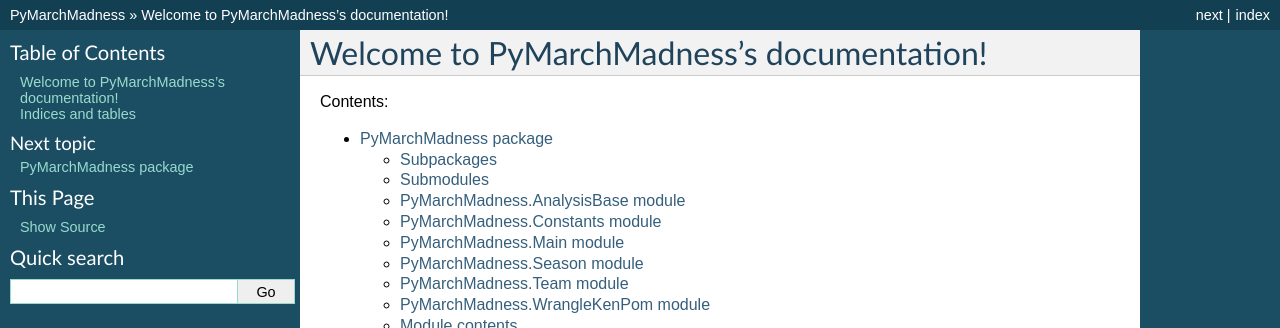
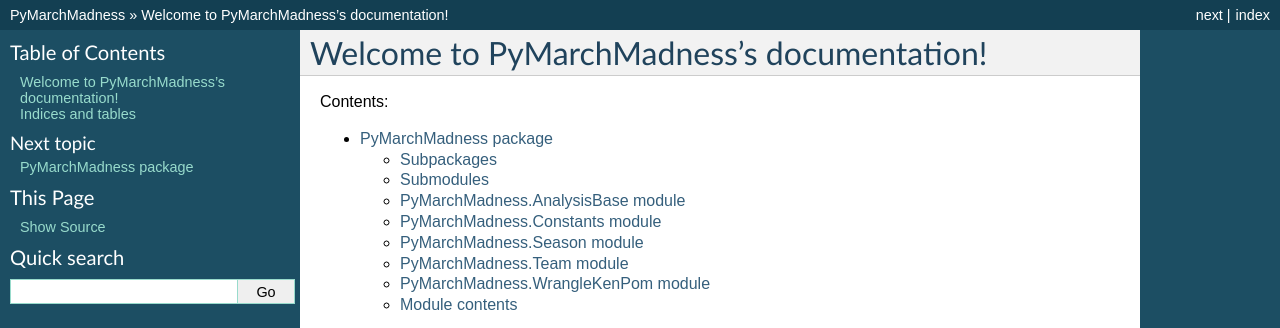
Before and after one commit to davidcasterton/PyMarchMadness, a Sphinx documentation site: the page built from docs/index.rst, in a window 1280 px wide, cut to the strip 0-328 px from the top of the page. Built offline with Sphinx 7.4.7, drawn with Linux system fonts in a browser that asks for light colours.

Commit message:
update docs

```diff
--- a/docs/PyMarchMadness.rst
+++ b/docs/PyMarchMadness.rst
@@ -23,14 +23,6 @@ PyMarchMadness.Constants module
 -------------------------------
 
 .. automodule:: PyMarchMadness.Constants
-    :members:
-    :undoc-members:
-    :show-inheritance:
-
-PyMarchMadness.Main module
---------------------------
-
-.. automodule:: PyMarchMadness.Main
     :members:
     :undoc-members:
     :show-inheritance:
```
